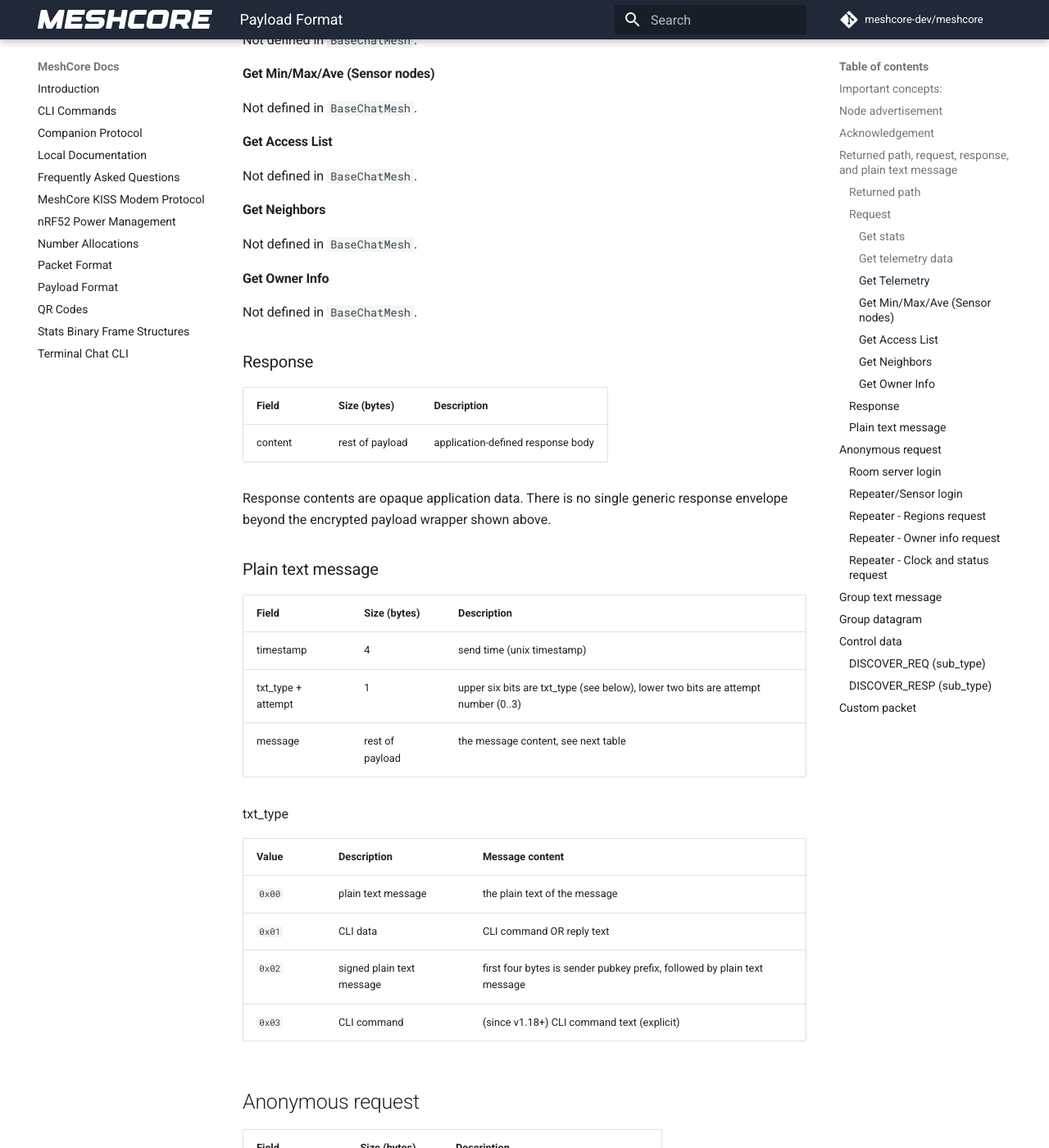
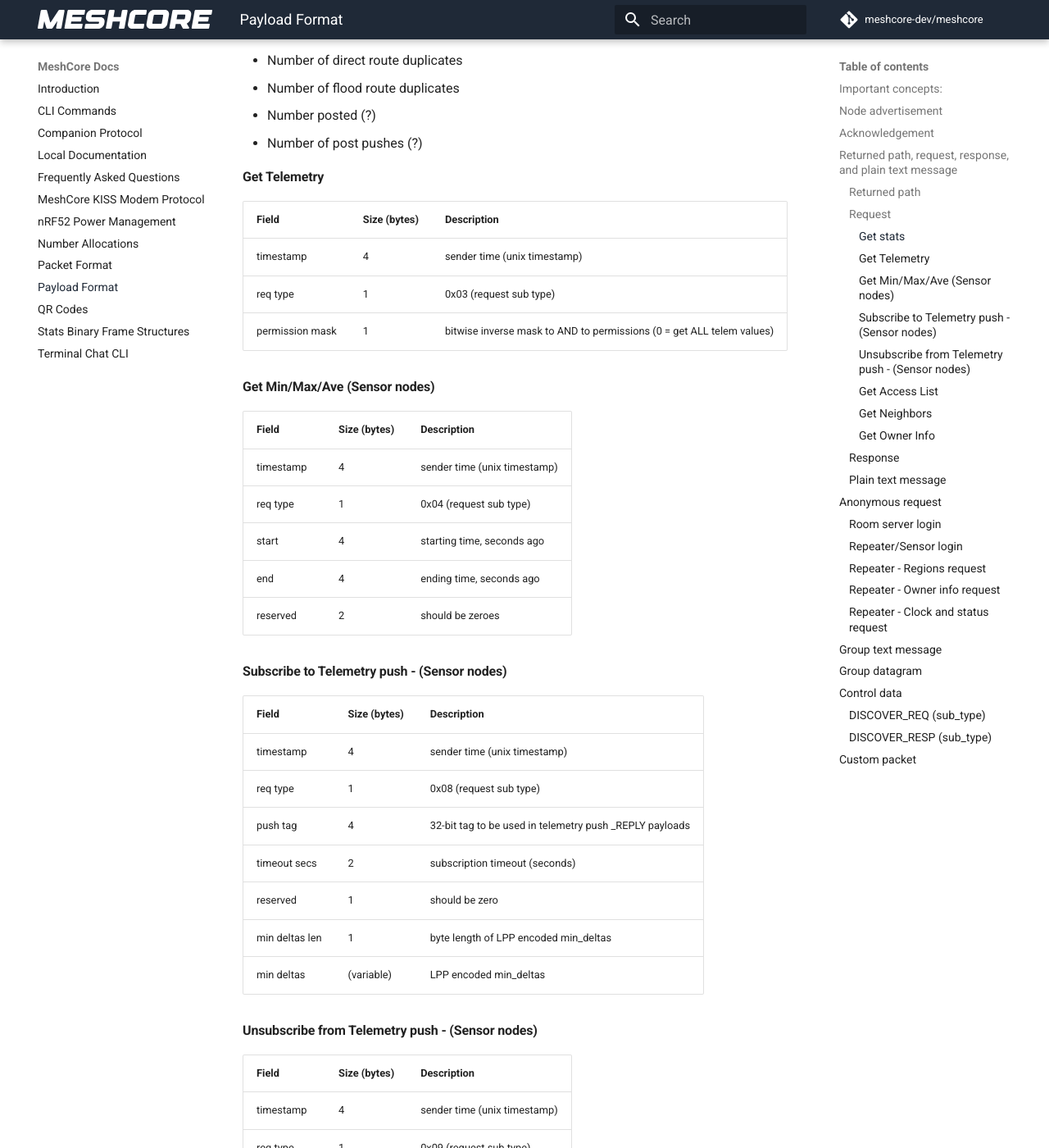
Before and after one commit to JacekVV/MeshCore-Hydra, an MkDocs documentation site: the page built from docs/payloads.md, in a window 1280 px wide and 1400 px high, scrolled down 4532 px. Shown: the whole window at 82% size. Built offline with MkDocs 1.6.1 and Material for MkDocs 9.7.7, drawn with Linux system fonts in a browser that asks for light colours; comment, search, counter and statistics services are not loaded; some of the changed text lies outside the part shown.

Commit message:
* request payload doco

```diff
--- a/docs/payloads.md
+++ b/docs/payloads.md
@@ -93,6 +93,7 @@ Returned path messages provide a description of the route a packet took from the
 | Field        | Size (bytes)    | Description                              |
 |--------------|-----------------|------------------------------------------|
 | timestamp    | 4               | sender time (unix timestamp)             |
+| req type     | 1               | request sub type                         |
 | request data | rest of payload | application-defined request payload body |
 
 For the common chat/server helpers in `BaseChatMesh`, the current request type values are:
@@ -100,7 +101,13 @@ For the common chat/server helpers in `BaseChatMesh`, the current request type v
 | Value  | Name      | Description                                        |
 |--------|-----------|----------------------------------------------------|
 | `0x01` | get stats | get stats of repeater or room server               |
-| `0x02` | keepalive | keep-alive request used for maintained connections |
+| `0x02` | keepalive | (deprecated)    |
+| `0x03` | get telemetry | request node telemetry    |
+| `0x04` | get min/max/avg | get sensor node stats on time series data    |
+| `0x05` | get acl   | node ACL query    |
+| `0x06` | get neighbors   | node neighbors query    |
+| `0x08` | subscribe   | subscribe to telemetry push    |
+| `0x09` | ubsubscribe   | unsubscribe from telemetry push    |
 
 #### Get stats
 
@@ -125,21 +132,50 @@ Gets information about the node, possibly including the following:
 * Number posted (?)
 * Number of post pushes (?)
 
-#### Get telemetry data
-
-Not defined in `BaseChatMesh`. Sensor- and application-specific request payloads may be implemented by higher-level firmware.
-
 #### Get Telemetry
 
-Not defined in `BaseChatMesh`.
+| Field          | Size (bytes) | Description                  |
+|----------------|--------------|------------------------------|
+| timestamp      | 4            | sender time (unix timestamp) |
+| req type       | 1            | 0x03 (request sub type)      |
+| permission mask  | 1          | bitwise inverse mask to AND to permissions (0 = get ALL telem values)   |
 
 #### Get Min/Max/Ave  (Sensor nodes)
 
-Not defined in `BaseChatMesh`.
+| Field          | Size (bytes) | Description                  |
+|----------------|--------------|------------------------------|
+| timestamp      | 4            | sender time (unix timestamp) |
+| req type       | 1            | 0x04 (request sub type)      |
+| start          | 4            | starting time, seconds ago   |
+| end            | 4            | ending time, seconds ago     |
+| reserved       | 2            | should be zeroes   |
+
+#### Subscribe to Telemetry push - (Sensor nodes)
+
+| Field          | Size (bytes) | Description                  |
+|----------------|--------------|------------------------------|
+| timestamp      | 4            | sender time (unix timestamp) |
+| req type       | 1            | 0x08 (request sub type)      |
+| push tag       | 4            | 32-bit tag to be used in telemetry push _REPLY payloads  |
+| timeout secs   | 2            | subscription timeout (seconds)   |
+| reserved       | 1            | should be zero   |
+| min deltas len | 1            | byte length of LPP encoded min_deltas   |
+| min deltas     | (variable)   | LPP encoded min_deltas   |
+
+#### Unsubscribe from Telemetry push - (Sensor nodes)
+
+| Field          | Size (bytes) | Description                  |
+|----------------|--------------|------------------------------|
+| timestamp      | 4            | sender time (unix timestamp) |
+| req type       | 1            | 0x09 (request sub type)      |
 
 #### Get Access List
 
-Not defined in `BaseChatMesh`.
+| Field          | Size (bytes) | Description                  |
+|----------------|--------------|------------------------------|
+| timestamp      | 4            | sender time (unix timestamp) |
+| req type       | 1            | 0x05 (request sub type)      |
+| reserved       | 2            | should be zeroes  |
 
 #### Get Neighbors
 
```
